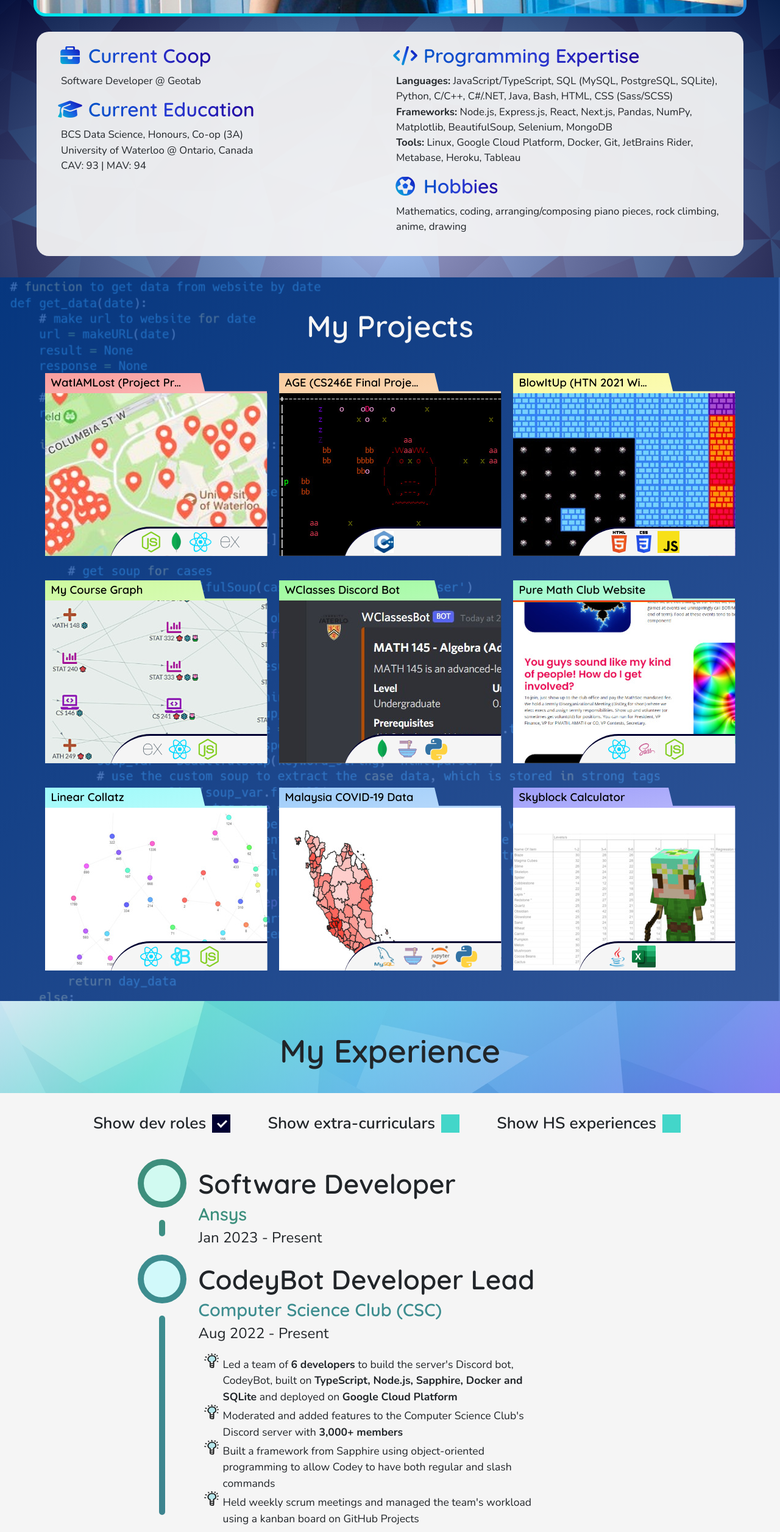
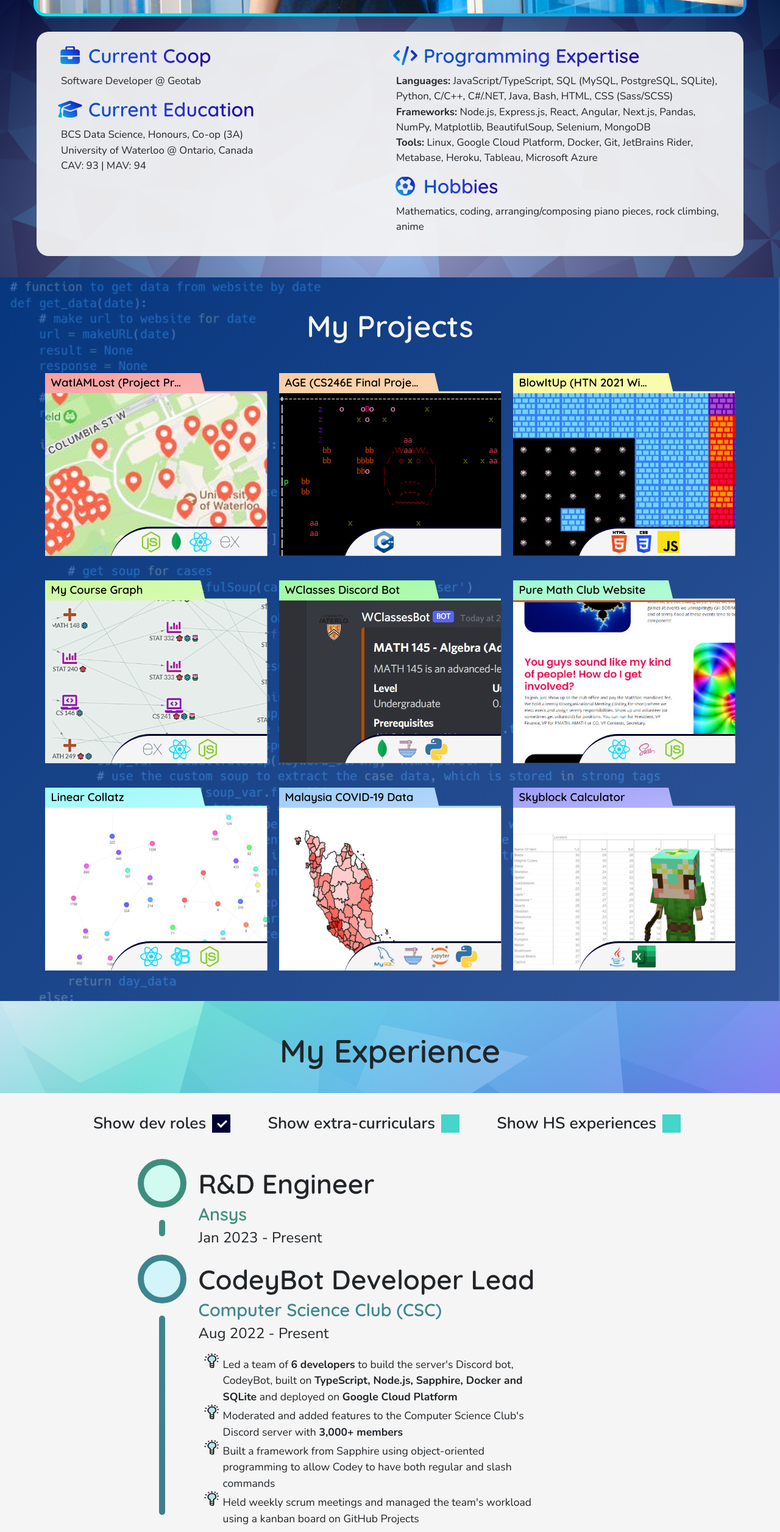
Before and after one commit to mcpenguin/the-arctic-blog, a React (Create React App) app: page / in a window 1280 px wide. Shown: the part 1580-4093 px from the top of the page at 61% size. Built offline with nearby package versions, Linux system fonts and the light colour scheme.

Commit message:
updated some stuff

```diff
--- a/src/components/AboutMe/AboutMe.tsx
+++ b/src/components/AboutMe/AboutMe.tsx
@@ -83,12 +83,12 @@ const AboutMe = (props) => (
                     Python, C/C++, C#/.NET, Java, Bash, HTML, CSS (Sass/SCSS)
                     <br />
                     <span className="pro-title">Frameworks:</span> Node.js,
-                    Express.js, React, Next.js, Pandas, NumPy, Matplotlib,
+                    Express.js, React, Angular, Next.js, Pandas, NumPy, Matplotlib,
                     BeautifulSoup, Selenium, MongoDB
                     <br />
                     <span className="pro-title">Tools:</span> Linux, Google
                     Cloud Platform, Docker, Git, JetBrains Rider, Metabase,
-                    Heroku, Tableau
+                    Heroku, Tableau, Microsoft Azure
                   </>
                 )}
               />
@@ -98,7 +98,7 @@ const AboutMe = (props) => (
                 body={(
                   <>
                     Mathematics, coding, arranging/composing piano pieces, rock
-                    climbing, anime, drawing
+                    climbing, anime
                   </>
                 )}
               />
--- a/src/components/ExperienceEducation/experienceData.tsx
+++ b/src/components/ExperienceEducation/experienceData.tsx
@@ -9,11 +9,18 @@ const data = [
     tags: ["ec"],
   },
   {
-    title: "Software Developer",
+    title: "R&D Engineer",
     subtitle: "Ansys",
     date: "Jan 2023 - Present",
     content: null,
     tags: ["coop", "tech"],
+  },
+  {
+    title: "Computer Science Representative",
+    subtitle: "MathSoc Council",
+    date: "Jan 2023 - Present",
+    content: null,
+    tags: ["ec"],
   },
   {
     title: "MATH 137/138 Tutor",
```
